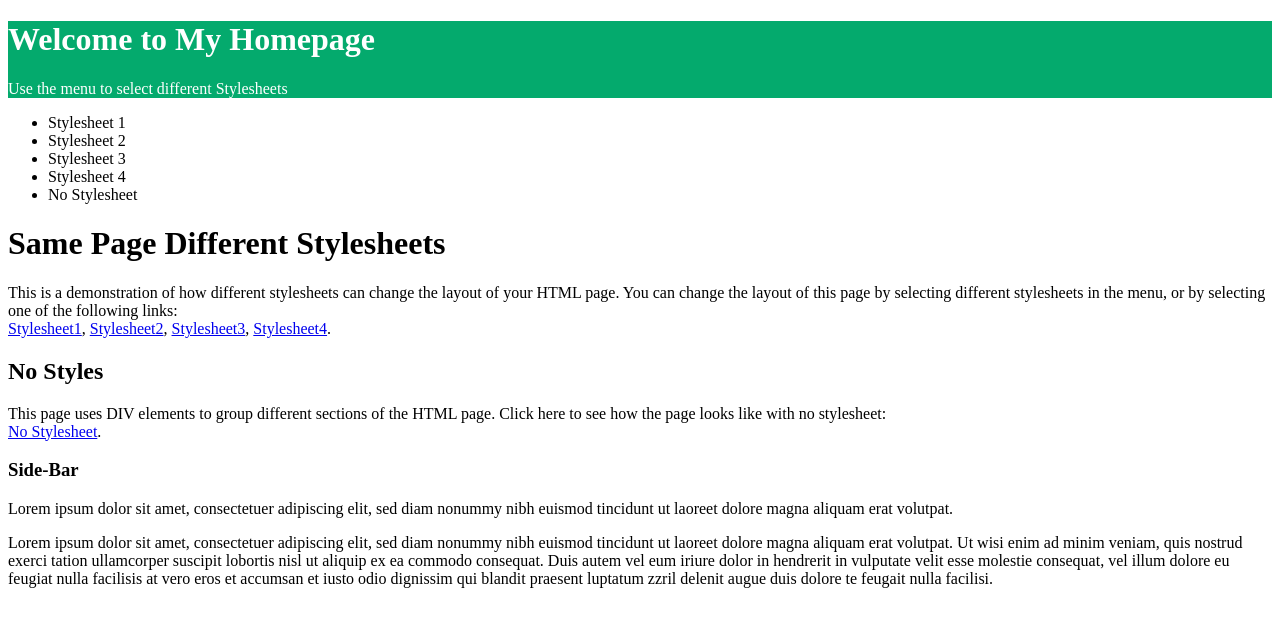
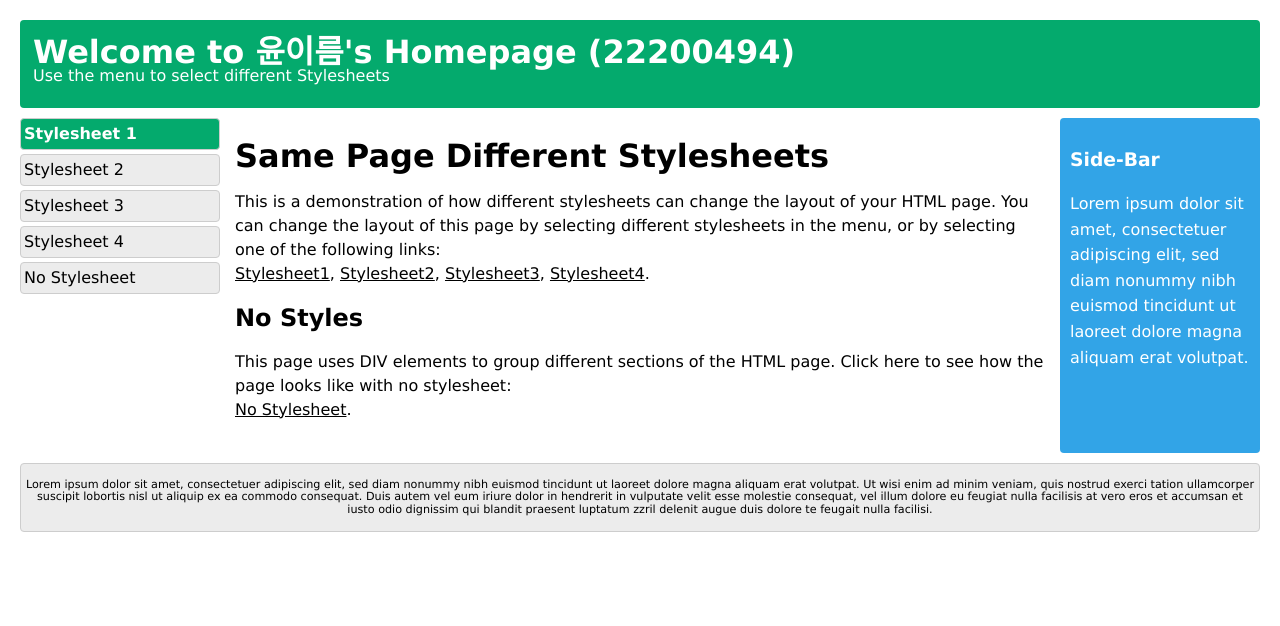
Before and after one commit to yooneerum/yooneerum-25-2_OSS_Project1, a plain HTML site: page style1.html in a window 1280 px wide. Drawn offline with Linux system fonts and the light colour scheme.

Commit message:
노,1,3번 스타일 시트 및 인덱스 파일

```diff
--- a/style1.html
+++ b/style1.html
@@ -5,55 +5,169 @@
     <meta charset="UTF-8">
     <meta name="viewport" content="width=device-width, initial-scale=1.0">
     <title>Document</title>
+
     <style>
-        #header {
-            color:white;
-            background-color:#04AA6D;
+        .container {
+            display: grid;
+            grid-template-columns: 200px 1fr 200px;
+            grid-template-rows: auto 1fr auto;
+            grid-template-areas:
+                "header header header"
+                "   a    main    b   "
+                "footer footer footer";
+        }
+
+        .header {
+            grid-area: header;
+        }
+
+        .sidebar-a {
+            grid-area: a;
+        }
+
+        .main-content {
+            grid-area: main;
+            margin: 15px;
+        }
+
+        .sidebar-b {
+            grid-area: b;
+        }
+
+        .footer {
+            grid-area: footer;
+        }
+
+        body {
+            font-family: 'Lucida Sans', Verdana;
+            margin: 20px;
+            line-height: 150%;
+        }
+
+        a {
+            color: black;
+        }
+
+        #top {
+            color: white;
+            background-color: #04AA6D;
+            padding-top: 10px;
+            padding-left: 13px;
+            padding-bottom: 10px;
+            border-radius: 4px;
+        }
+
+        #menulist {
+            list-style: none;
+            padding: 0;
+            margin-top: 10px;
+        }
+
+        #menulist li a {
+            display: block;
+            background-color: #ececec;
+            text-align: left;
+            padding: 2px;
+            margin-bottom: 4px;
+            border-radius: 4px;
+            cursor: pointer;
+            transition: background 0.3s;
+            border: 1px solid rgb(205, 205, 205);
+            width: 100%;
+            height: 100%;
+            padding: 3px;
+            box-sizing: border-box;
+            text-decoration: none;
+        }
+
+        #menulist li:hover a {
+            background-color: #ffffff;
+        }
+
+        #sidebar {
+            background-color: #32A4E7;
+            color: #ffffff;
+            padding: 10px;
+            margin-top: 10px;
+            border-radius: 4px;
+            line-height: 160%;
+        }
+
+        #bottom {
+            background-color: #ececec;
+            border: 1px solid rgb(205, 205, 205);
+            color: #000000;
+            padding: 4px;
+            font-size: 70%;
+            margin-top: 10px;
+            border-radius: 4px;
+            line-height: 110%;
+            text-align: center;
+        }
+
+        .link_h a:hover {
+            text-decoration: none;
         }
     </style>
 
 </head>
 
 <body>
-    <div id="header">
-        <h1>Welcome to My Homepage</h1>
-        <p>Use the menu to select different Stylesheets</p>
+    <div class="container">
+        <div class="header" id="top">
+            <h1 style="margin: 0; padding-top: 10px;">Welcome to 윤이름's Homepage (22200494)</h1>
+            <p style="margin: 0; padding-bottom: 10px;">Use the menu to select different Stylesheets</p>
         </div>
-    <div id="maincontainer">
-        <ul>
-            <li>Stylesheet 1</li>
-            <li>Stylesheet 2</li>
-            <li>Stylesheet 3</li>
-            <li>Stylesheet 4</li>
-            <li>No Stylesheet</li>
+        <div class="sidebar-a">
+            <ul id="menulist">
+                <li><a href="style1.html"
+                        style="font-weight: bold; background-color: #04AA6D; color: #ffffff;">Stylesheet 1</a></li>
+                <li><a href="#">Stylesheet 2</a></li>
+                <li><a href="style3.html">Stylesheet 3</a></li>
+                <li><a href="#">Stylesheet 4</a></li>
+                <li><a href="nostyle.html">No Stylesheet</a></li>
             </ul>
         </div>
+        <div class="main-content">
+            <h1>Same Page Different Stylesheets</h1>
+            <p class="link_h">This is a demonstration of how different stylesheets can change the layout of your HTML
+                page. You can
+                change
+                the layout of this page by selecting different stylesheets in the menu, or by selecting one of the
+                following
+                links:
+                <br><a href="style1.html">Stylesheet1</a>, <a href="#">Stylesheet2</a>, <a
+                    href="style3.html">Stylesheet3</a>, <a href="#">Stylesheet4</a>.
+            </p>
+
             <div>
-        <h1>Same Page Different Stylesheets</h1>
-        <p>This is a demonstration of how different stylesheets can change the layout of your HTML page. You can change
-            the layout of this page by selecting different stylesheets in the menu, or by selecting one of the following
-            links:
-            <br><a href="#">Stylesheet1</a>, <a href="#">Stylesheet2</a>, <a href="#">Stylesheet3</a>, <a href="#">Stylesheet4</a>.
+                <h2>No Styles</h2>
+                <p class="link_h">This page uses DIV elements to group different sections of the HTML page. Click here
+                    to see how the
+                    page
+                    looks like
+                    with no stylesheet:
+                    <br><a href="nostyle.html">No Stylesheet</a>.
                 </p>
             </div>
-    <div>
-        <h2>No Styles</h2>
-        <p>This page uses DIV elements to group different sections of the HTML page. Click here to see how the page
-            looks like
-            with no stylesheet:
-            <br><a href="#">No Stylesheet</a>.
-        </p>
         </div>
-    <div>
+        <div class="sidebar-b" id="sidebar">
             <h3>Side-Bar</h3>
-        <p>Lorem ipsum dolor sit amet, consectetuer adipiscing elit, sed diam nonummy nibh euismod tincidunt ut laoreet
+            <p>Lorem ipsum dolor sit amet, consectetuer adipiscing elit, sed diam nonummy nibh euismod tincidunt ut
+                laoreet
                 dolore magna aliquam erat volutpat.</p>
-        <p>Lorem ipsum dolor sit amet, consectetuer adipiscing elit, sed diam nonummy nibh euismod tincidunt ut laoreet
+        </div>
+        <div class="footer" id="bottom">
+            <p>Lorem ipsum dolor sit amet, consectetuer adipiscing elit, sed diam nonummy nibh euismod tincidunt ut
+                laoreet
                 dolore magna aliquam erat volutpat. Ut wisi enim ad minim veniam, quis nostrud exerci tation ullamcorper
-            suscipit lobortis nisl ut aliquip ex ea commodo consequat. Duis autem vel eum iriure dolor in hendrerit in
+                suscipit lobortis nisl ut aliquip ex ea commodo consequat. Duis autem vel eum iriure dolor in hendrerit
+                in
                 vulputate velit esse molestie consequat, vel illum dolore eu feugiat nulla facilisis at vero eros et
-            accumsan et iusto odio dignissim qui blandit praesent luptatum zzril delenit augue duis dolore te feugait
+                accumsan et iusto odio dignissim qui blandit praesent luptatum zzril delenit augue duis dolore te
+                feugait
                 nulla facilisi.</p>
+        </div>
     </div>
 </body>
 
```
Also changed, not shown: nostyle.html (+17 -9 lines), style3.html (added, +131 -0 lines). Lines whose indentation alone changed are shown as unchanged.
